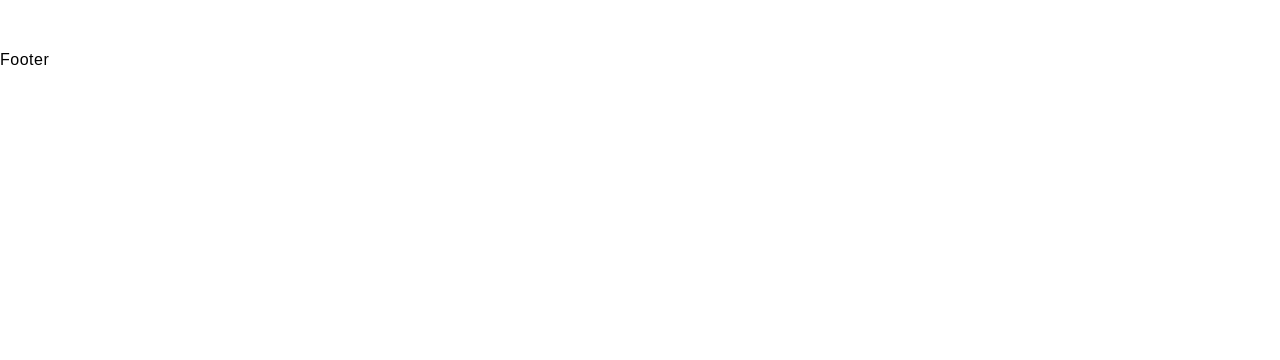
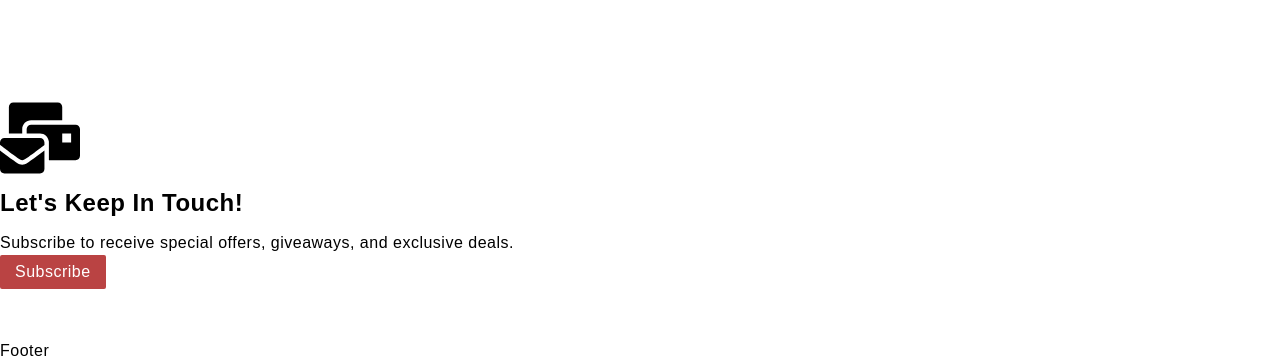
Before and after one commit to ElierHP/pencils-and-inks, a Next.js app: page / in a window 1280 px wide. Shown: the part 1786-2146 px from the top of the page. Before the commit the page ends 1858 px from the top, so only its background shows below. Built offline with nearby package versions, Linux system fonts and the light colour scheme; no server answers.

Commit message:
Add Subscribe & Section components.

```diff
--- a/src/components/Category.js
+++ b/src/components/Category.js
@@ -4,6 +4,7 @@ import styled from "@emotion/styled";
 import Image from "next/image";
 import theme from "../styles/theme";
 import Container from "./ui/Container";
+import Section from "./ui/Section";
 import { v4 as uuidv4 } from "uuid";
 
 const categoryData = [
@@ -61,11 +62,6 @@ export default function Category() {
 }
 
 // Styles
-const Section = styled.section`
-  text-align: center;
-  padding: ${theme.space.section}rem 0;
-`;
-
 const Title = styled.h2`
   margin-bottom: 4rem;
 `;
--- a/src/components/ImageSection.js
+++ b/src/components/ImageSection.js
@@ -3,6 +3,7 @@ import Link from "next/link";
 import styled from "@emotion/styled";
 import Image from "next/image";
 import theme from "../styles/theme";
+import Section from "./ui/Section";
 import Container from "./ui/Container";
 
 export default function ImageSection() {
@@ -53,10 +54,6 @@ export default function ImageSection() {
 }
 
 // Styles
-const Section = styled.section`
-  padding: ${theme.space.section}rem 0;
-`;
-
 const Wrapper = styled.div`
   display: flex;
   gap: 1rem;
--- a/src/components/NewItems.js
+++ b/src/components/NewItems.js
@@ -4,6 +4,7 @@ import styled from "@emotion/styled";
 import axios from "axios";
 import Image from "next/image";
 import theme from "../styles/theme";
+import Section from "./ui/Section";
 import Container from "./ui/Container";
 import Button from "./ui/Button";
 
@@ -73,10 +74,6 @@ export default function NewItems() {
 }
 
 // Styles
-const Section = styled.section`
-  padding: ${theme.space.section}rem 0;
-`;
-
 const Title = styled.h2`
   text-align: center;
   margin-bottom: 4rem;
--- /dev/null
+++ b/src/components/Subscribe.js
@@ -0,0 +1,17 @@
+import React from "react";
+import { FaMailBulk } from "react-icons/fa";
+import Section from "../components/ui/Section";
+import Button from "../components/ui/Button";
+
+export default function Subscribe() {
+  return (
+    <Section>
+      <FaMailBulk size={80} />
+      <h2>Let's Keep In Touch!</h2>
+      <p>
+        Subscribe to receive special offers, giveaways, and exclusive deals.
+      </p>
+      <Button>Subscribe</Button>
+    </Section>
+  );
+}
--- a/src/components/layout/Header.js
+++ b/src/components/layout/Header.js
@@ -1,7 +1,6 @@
 import React, { useState } from "react";
 import styled from "@emotion/styled";
 import theme from "../../styles/theme";
-import Link from "next/link";
 import Container from "../ui/Container";
 import { HiMenu } from "react-icons/hi";
 import Searchbar from "../Searchbar";
--- a/src/components/ui/Banner.js
+++ b/src/components/ui/Banner.js
@@ -50,10 +50,6 @@ const Section = styled.section`
   padding: 0 2rem;
 `;
 
-const Heading = styled.h1`
-  margin: 0;
-`;
-
 const Paragraph = styled.p`
   text-align: center;
 `;
--- /dev/null
+++ b/src/components/ui/Section.js
@@ -0,0 +1,12 @@
+import React from "react";
+import styled from "@emotion/styled";
+import theme from "../../styles/theme";
+
+export default function Section({ children }) {
+  return <Box>{children}</Box>;
+}
+
+// Styles
+const Box = styled.section`
+  padding: ${theme.space.section}rem 0;
+`;
--- a/src/pages/index.js
+++ b/src/pages/index.js
@@ -3,6 +3,7 @@ import Category from "../components/Category";
 import ImageSection from "../components/ImageSection";
 import Layout from "../components/layout/Layout";
 import NewItems from "../components/NewItems";
+import Subscribe from "../components/Subscribe";
 import Banner from "../components/ui/Banner";
 
 export default function Home() {
@@ -20,6 +21,7 @@ export default function Home() {
       <Category />
       <NewItems />
       <ImageSection />
+      <Subscribe />
     </Layout>
   );
 }
```
